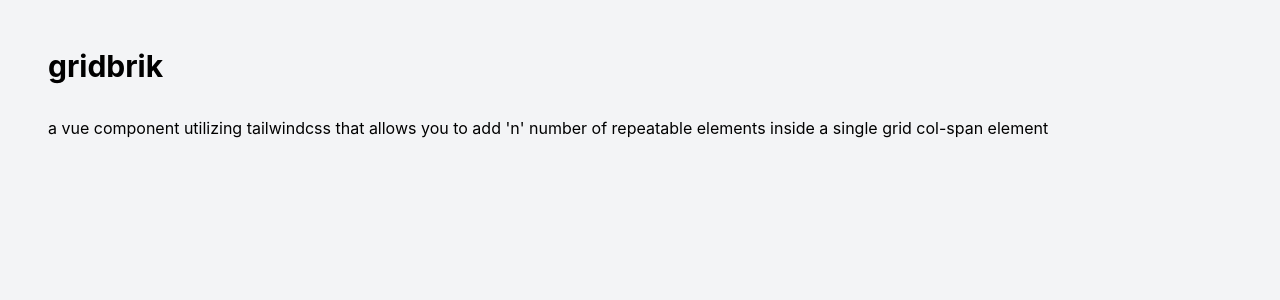
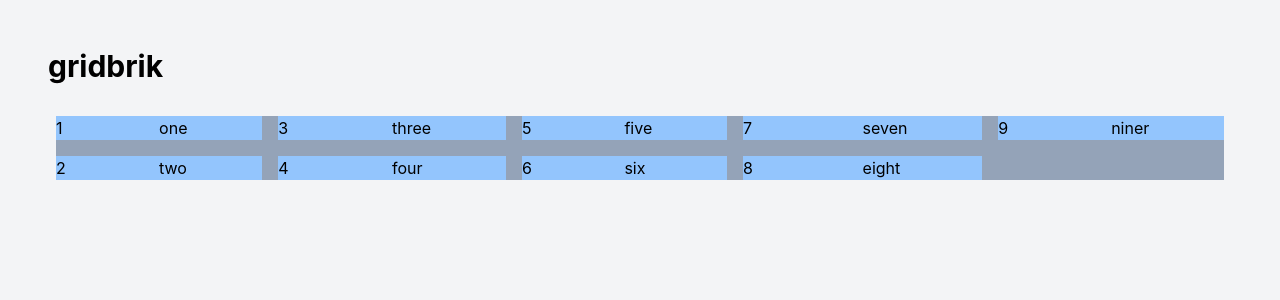
Before and after one commit to mmcgraw73/gridbrik, a Vue app: page / in a window 1280 px wide. Shown: the top 300 px of the page. Built offline with nearby package versions, Linux system fonts and the light colour scheme.

Commit message:
html / tailwind classes

```diff
--- a/src/components/gridbrik.vue
+++ b/src/components/gridbrik.vue
@@ -1,10 +1,44 @@
 <template>
   <section>
-    <div>
-      a vue component utilizing tailwindcss that allows you to add 'n' number of
-      repeatable elements inside a single grid col-span element
+    <div class="grid grid-rows-2 grid-flow-col gap-4 m-2 bg-slate-400">
+      <div class="bg-red-700 grid grid-cols-2" v-for="(item, i) in r1">
+        <span class="col-span-1 bg-blue-300 text-white-300">{{ r1[i] }}</span>
+        <span class="col-span-1 bg-blue-300 text-white-300">{{ r2[i] }}</span>
+      </div>
+      <!-- <div class="bg-red-700">02</div>
+      <div class="bg-red-700">03</div>
+      <div class="bg-red-700">04</div>
+      <div class="bg-red-700">05</div>
+      <div class="bg-red-700">06</div>
+      <div class="bg-red-700">07</div>
+      <div class="bg-red-700">08</div>
+      <div class="bg-red-700">09</div> -->
     </div>
   </section>
 </template>
 
-<script></script>
+<script>
+const repeater1 = ['1', '2', '3', '4', '5', '6', '7', '8', '9'];
+const repeater2 = [
+  'one',
+  'two',
+  'three',
+  'four',
+  'five',
+  'six',
+  'seven',
+  'eight',
+  'niner',
+];
+export default {
+  name: 'gridbrik',
+  data: () => {
+    return {
+      r1: repeater1,
+      r2: repeater2,
+    };
+  },
+};
+</script>
+
+<style></style>
```
Also changed, not shown: 1 other file (tests, documents, lock files or other folders).
